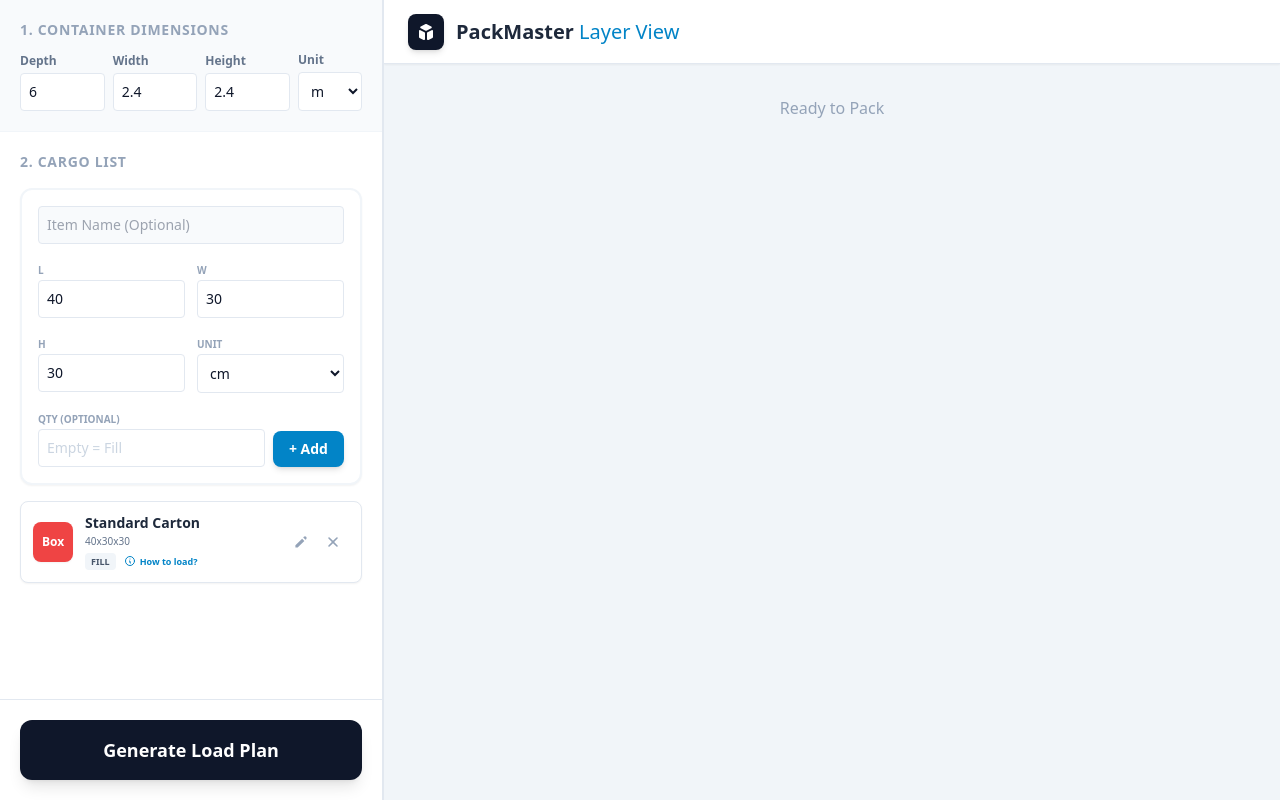
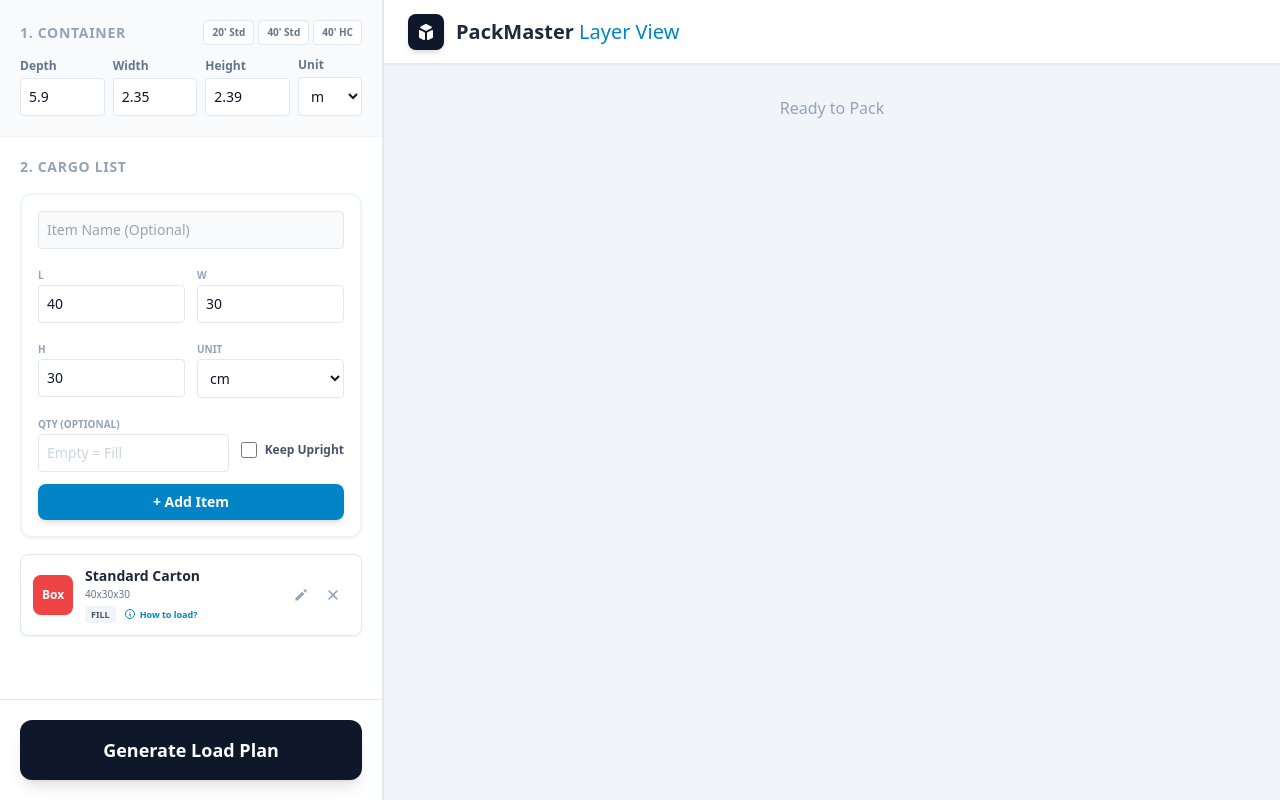
Before and after one commit to Ra-Kill/Container-Package-Loader, a React (Vite) app: page / in a window 1280 px wide. Built offline with nearby package versions, Linux system fonts and the light colour scheme.

Commit message:
Upright and prefilled dimesions

```diff
--- a/src/components/ControlPanel.tsx
+++ b/src/components/ControlPanel.tsx
@@ -15,16 +15,18 @@ const PALETTE = [
 ];
 
 const ControlPanel: React.FC<ControlPanelProps> = ({ onCalculate, isGenerating, onShowGuide }) => {
-  const [container, setContainer] = useState({ length: '6', width: '2.4', height: '2.4' });
+  const [container, setContainer] = useState({ length: '5.9', width: '2.35', height: '2.39' });
   const [containerUnit, setContainerUnit] = useState<Unit>('m');
 
   const [packages, setPackages] = useState<PackageType[]>([
-    { id: '1', name: 'Standard Carton', dimensions: { length: 40, width: 30, height: 30 }, quantity: 0, color: PALETTE[0] }
+    { id: '1', name: 'Standard Carton', dimensions: { length: 40, width: 30, height: 30 }, quantity: 0, color: PALETTE[0], keepUpright: false }
   ]);
 
   // Form State
   const [editingId, setEditingId] = useState<string | null>(null);
-  const [newPkg, setNewPkg] = useState({ length: '40', width: '30', height: '30', qty: '', name: '' });
+  const [newPkg, setNewPkg] = useState({
+      length: '40', width: '30', height: '30', qty: '', name: '', keepUpright: false
+  });
   const [pkgUnit, setPkgUnit] = useState<Unit>('cm');
 
   const convertToCm = (val: number, unit: Unit) => {
@@ -42,6 +44,14 @@ const ControlPanel: React.FC<ControlPanelProps> = ({ onCalculate, isGenerating,
     if (unit === 'in') return parseFloat((val / 2.54).toFixed(2));
     return parseFloat(val.toFixed(2));
   }
+
+  // PRESET LOGIC
+  const applyPreset = (type: '20' | '40' | '40hc') => {
+      setContainerUnit('m');
+      if (type === '20') setContainer({ length: '5.90', width: '2.35', height: '2.39' });
+      if (type === '40') setContainer({ length: '12.03', width: '2.35', height: '2.39' });
+      if (type === '40hc') setContainer({ length: '12.03', width: '2.35', height: '2.69' });
+  };
 
   const handleSavePackage = () => {
     const l = parseFloat(newPkg.length);
@@ -65,7 +75,8 @@ const ControlPanel: React.FC<ControlPanelProps> = ({ onCalculate, isGenerating,
                     ...p,
                     name: newPkg.name.trim() || p.name,
                     dimensions: dimsInCm,
-                    quantity: q
+                    quantity: q,
+                    keepUpright: newPkg.keepUpright
                 };
             }
             return p;
@@ -84,12 +95,13 @@ const ControlPanel: React.FC<ControlPanelProps> = ({ onCalculate, isGenerating,
             name: name,
             dimensions: dimsInCm,
             quantity: q,
-            color: color
+            color: color,
+            keepUpright: newPkg.keepUpright
         }]);
     }
 
     // Reset Form
-    setNewPkg({ length: '40', width: '30', height: '30', qty: '', name: '' });
+    setNewPkg({ length: '40', width: '30', height: '30', qty: '', name: '', keepUpright: false });
   };
 
   const handleEditPackage = (pkg: PackageType) => {
@@ -99,13 +111,14 @@ const ControlPanel: React.FC<ControlPanelProps> = ({ onCalculate, isGenerating,
         width: convertFromCm(pkg.dimensions.width, pkgUnit).toString(),
         height: convertFromCm(pkg.dimensions.height, pkgUnit).toString(),
         qty: (pkg.quantity === 0 || pkg.quantity === undefined) ? '' : pkg.quantity.toString(),
-        name: pkg.name
+        name: pkg.name,
+        keepUpright: !!pkg.keepUpright
     });
   };
 
   const handleCancelEdit = () => {
       setEditingId(null);
-      setNewPkg({ length: '40', width: '30', height: '30', qty: '', name: '' });
+      setNewPkg({ length: '40', width: '30', height: '30', qty: '', name: '', keepUpright: false });
   };
 
   const handleRemovePackage = (id: string) => {
@@ -130,8 +143,22 @@ const ControlPanel: React.FC<ControlPanelProps> = ({ onCalculate, isGenerating,
     <>
     <div className="bg-white flex flex-col h-full border-r border-slate-200 shadow-xl z-20 w-full">
       <div className="p-5 border-b border-slate-100 bg-slate-50">
-        <h2 className="text-sm font-bold text-slate-400 uppercase tracking-wider">1. Container Dimensions</h2>
-        <div className="flex items-center gap-2 mt-3">
+        <div className="flex justify-between items-center mb-3">
+             <h2 className="text-sm font-bold text-slate-400 uppercase tracking-wider">1. Container</h2>
+             <div className="flex gap-1">
+                <button onClick={() => applyPreset('20')} className="px-2 py-1 text-[10px] font-bold bg-white border border-slate-200 rounded hover:bg-slate-100 hover:text-brand-600 transition-colors text-slate-500">
+                    20' Std
+                </button>
+                <button onClick={() => applyPreset('40')} className="px-2 py-1 text-[10px] font-bold bg-white border border-slate-200 rounded hover:bg-slate-100 hover:text-brand-600 transition-colors text-slate-500">
+                    40' Std
+                </button>
+                <button onClick={() => applyPreset('40hc')} className="px-2 py-1 text-[10px] font-bold bg-white border border-slate-200 rounded hover:bg-slate-100 hover:text-brand-600 transition-colors text-slate-500">
+                    40' HC
+                </button>
+             </div>
+        </div>
+
+        <div className="flex items-center gap-2">
              <div className="flex-1">
                 <label className="text-xs text-slate-500 block mb-1 font-bold">Depth</label>
                 <input type="number" value={container.length} onChange={e => setContainer({...container, length: e.target.value})} className="w-full bg-white border border-slate-200 rounded p-2 text-sm font-medium focus:ring-2 ring-brand-500 outline-none" />
@@ -182,7 +209,9 @@ const ControlPanel: React.FC<ControlPanelProps> = ({ onCalculate, isGenerating,
                      </select>
                 </div>
              </div>
-             <div className="flex items-end gap-2">
+
+             {/* --- NEW: QTY + KEEP UPRIGHT ROW --- */}
+             <div className="flex items-end gap-3 mb-1">
                 <div className="flex-1">
                     <label className="text-[10px] uppercase text-slate-400 font-bold">Qty (Optional)</label>
                     <input
@@ -193,18 +222,32 @@ const ControlPanel: React.FC<ControlPanelProps> = ({ onCalculate, isGenerating,
                         className="w-full border border-slate-200 rounded p-2 text-sm placeholder:text-slate-300"
                     />
                 </div>
+                <div className="flex items-center h-10 pb-1">
+                     <label className="flex items-center gap-2 cursor-pointer select-none">
+                         <input
+                            type="checkbox"
+                            checked={newPkg.keepUpright}
+                            onChange={e => setNewPkg({...newPkg, keepUpright: e.target.checked})}
+                            className="w-4 h-4 text-brand-600 rounded focus:ring-brand-500 border-gray-300"
+                         />
+                         <span className="text-xs font-bold text-slate-600">Keep Upright</span>
+                     </label>
+                </div>
+             </div>
+
+             <div className="flex justify-end mt-3">
                 {editingId ? (
-                    <div className="flex gap-1">
-                        <button onClick={handleCancelEdit} className="bg-slate-200 text-slate-600 rounded-lg px-3 py-2 text-sm font-bold hover:bg-slate-300">
+                    <div className="flex gap-1 w-full">
+                        <button onClick={handleCancelEdit} className="flex-1 bg-slate-200 text-slate-600 rounded-lg py-2 text-sm font-bold hover:bg-slate-300">
                             Cancel
                         </button>
-                        <button onClick={handleSavePackage} className="bg-amber-500 text-white rounded-lg px-3 py-2 text-sm font-bold hover:bg-amber-600 shadow-sm">
+                        <button onClick={handleSavePackage} className="flex-1 bg-amber-500 text-white rounded-lg py-2 text-sm font-bold hover:bg-amber-600 shadow-sm">
                             Update
                         </button>
                     </div>
                 ) : (
-                    <button onClick={handleSavePackage} className="bg-brand-600 text-white rounded-lg px-4 py-2 text-sm font-bold hover:bg-brand-500 shadow-md shadow-brand-200 active:scale-95 transition-all">
-                        + Add
+                    <button onClick={handleSavePackage} className="w-full bg-brand-600 text-white rounded-lg py-2 text-sm font-bold hover:bg-brand-500 shadow-md shadow-brand-200 active:scale-95 transition-all">
+                        + Add Item
                     </button>
                 )}
              </div>
@@ -216,7 +259,6 @@ const ControlPanel: React.FC<ControlPanelProps> = ({ onCalculate, isGenerating,
                 <div key={p.id} className={`flex items-center justify-between bg-white border p-3 rounded-lg shadow-sm hover:shadow-md transition-shadow
                     ${editingId === p.id ? 'border-amber-400 ring-1 ring-amber-400 bg-amber-50' : 'border-slate-200'}`}>
                     <div className="flex items-center gap-3">
-                        {/* Colored Icon */}
                         <div className="w-10 h-10 rounded-lg flex items-center justify-center text-white font-bold text-xs shadow-sm shrink-0" style={{ backgroundColor: p.color }}>
                            Box
                         </div>
@@ -224,6 +266,7 @@ const ControlPanel: React.FC<ControlPanelProps> = ({ onCalculate, isGenerating,
                             <div className="font-bold text-sm text-slate-800 leading-tight truncate">{p.name}</div>
                             <div className="text-[10px] text-slate-500 mt-0.5">
                                 {p.dimensions.length}x{p.dimensions.width}x{p.dimensions.height}
+                                {p.keepUpright && <span className="ml-2 text-brand-600 font-bold bg-brand-50 px-1 rounded">↑ Upright</span>}
                             </div>
                             <div className="flex gap-2 mt-1">
                                 <span className="text-[9px] font-bold bg-slate-100 text-slate-600 px-1.5 py-0.5 rounded">
@@ -241,14 +284,10 @@ const ControlPanel: React.FC<ControlPanelProps> = ({ onCalculate, isGenerating,
                     </div>
                     <div className="flex items-center">
                         <button onClick={() => handleEditPackage(p)} className="text-slate-400 hover:text-amber-500 p-2" title="Edit Item">
-                            <svg xmlns="http://www.w3.org/2000/svg" className="h-4 w-4" viewBox="0 0 20 20" fill="currentColor">
-                                <path d="M13.586 3.586a2 2 0 112.828 2.828l-.793.793-2.828-2.828.793-.793zM11.379 5.793L3 14.172V17h2.828l8.38-8.379-2.83-2.828z" />
-                            </svg>
+                            <svg xmlns="http://www.w3.org/2000/svg" className="h-4 w-4" viewBox="0 0 20 20" fill="currentColor"><path d="M13.586 3.586a2 2 0 112.828 2.828l-.793.793-2.828-2.828.793-.793zM11.379 5.793L3 14.172V17h2.828l8.38-8.379-2.83-2.828z" /></svg>
                         </button>
                         <button onClick={() => handleRemovePackage(p.id)} className="text-slate-400 hover:text-red-500 p-2" title="Remove Item">
-                            <svg xmlns="http://www.w3.org/2000/svg" className="h-4 w-4" viewBox="0 0 20 20" fill="currentColor">
-                                <path fillRule="evenodd" d="M4.293 4.293a1 1 0 011.414 0L10 8.586l4.293-4.293a1 1 0 111.414 1.414L11.414 10l4.293 4.293a1 1 0 01-1.414 1.414L10 11.414l-4.293 4.293a1 1 0 01-1.414-1.414L8.586 10 4.293 5.707a1 1 0 010-1.414z" clipRule="evenodd" />
-                            </svg>
+                            <svg xmlns="http://www.w3.org/2000/svg" className="h-4 w-4" viewBox="0 0 20 20" fill="currentColor"><path fillRule="evenodd" d="M4.293 4.293a1 1 0 011.414 0L10 8.586l4.293-4.293a1 1 0 111.414 1.414L11.414 10l4.293 4.293a1 1 0 01-1.414 1.414L10 11.414l-4.293 4.293a1 1 0 01-1.414-1.414L8.586 10 4.293 5.707a1 1 0 010-1.414z" clipRule="evenodd" /></svg>
                         </button>
                     </div>
                 </div>
--- a/src/services/packingService.ts
+++ b/src/services/packingService.ts
@@ -2,17 +2,12 @@ import { Dimensions, PackageType, PackingInput, PackingResult, PlacedItem, Unit
 
 export const calculatePacking = (input: PackingInput): PackingResult => {
   const container = input.container;
-
-  // 1. Identify mode: Finite vs Infinite
-  // If ANY package has no quantity (or 0), we treat it as a "Fill" run for those items.
-  // We will prioritize items based on volume.
 
   const placedItems: PlacedItem[] = [];
   const itemsMap = new Map<string, PackageType>();
   input.packages.forEach(p => itemsMap.set(p.id, p));
 
   // Determine if we are in "Fill" mode or "List" mode
-  // We'll separate items into "Finite Supply" and "Infinite Supply"
   let infiniteTypes: PackageType[] = [];
   let finiteItems: { type: PackageType, id: string, vol: number }[] = [];
 
@@ -37,31 +32,20 @@ export const calculatePacking = (input: PackingInput): PackingResult => {
   );
   finiteItems.sort((a, b) => b.vol - a.vol);
 
-  // Coordinate system:
-  // x: Width (0 to container.width)
-  // y: Height (0 to container.height)
-  // z: Length/Depth (0 to container.length) - Pack from Back (0) to Front (Length)
-
+  // Coordinate system: x=Width, y=Height, z=Depth
   let anchors: {x: number, y: number, z: number}[] = [{ x: 0, y: 0, z: 0 }];
 
-  // Safety break for infinite loops
   const MAX_ITEMS = 5000;
   let iterations = 0;
 
-  // Function to try placing an item at an anchor
   const tryPlaceItem = (anchor: {x: number, y: number, z: number}, type: PackageType): PlacedItem | null => {
     const { length: L, width: W, height: H } = type.dimensions;
 
-    // We try all 6 permutations of (L, W, H) mapping to axes (z=depth, x=width, y=height)
-    // 1. Standard (L=z, W=x, H=y)
-    // 2. Standard Rotated (W=z, L=x, H=y)
-    // 3. On Side (L=z, H=x, W=y)
-    // 4. On Side Rotated (W=z, H=x, L=y) -> Wait, if W is depth, H is width, L is height
-    // 5. Upright (H=z, W=x, L=y)
-    // 6. Upright Rotated (H=z, L=x, W=y)
-
-    // Define the 6 dimensions as { l: depth, w: width, h: height }
-    const orientations = [
+    // All 6 permutations of (L, W, H) mapping to (depth, width, height)
+    // l = dimension along Z (depth)
+    // w = dimension along X (width)
+    // h = dimension along Y (height)
+    const allOrientations = [
         { l: L, w: W, h: H }, // Standard
         { l: W, w: L, h: H }, // Flat Rotated
         { l: L, w: H, h: W }, // On Side
@@ -70,10 +54,15 @@ export const calculatePacking = (input: PackingInput): PackingResult => {
         { l: H, w: L, h: W }, // Upright Rotated
     ];
 
-    // Filter duplicates to save cycles?
-    // For packing logic, it's cheap to just run them.
+    // --- CONSTRAINT LOGIC ---
+    // If keepUpright is true, we ONLY allow orientations where the resulting height (h)
+    // matches the package's original height (H).
+    // Note: We use a small epsilon for float comparison safety, though normally dims are ints.
+    const allowedOrientations = type.keepUpright
+        ? allOrientations.filter(o => Math.abs(o.h - H) < 0.1)
+        : allOrientations;
 
-    for (const orient of orientations) {
+    for (const orient of allowedOrientations) {
          // Bounds check
          if (anchor.x + orient.w > container.width) continue;
          if (anchor.y + orient.h > container.height) continue;
@@ -114,7 +103,6 @@ export const calculatePacking = (input: PackingInput): PackingResult => {
     iterations++;
 
     // Sort anchors: Deepest (smallest Z) -> Lowest (smallest Y) -> Leftmost (smallest X)
-    // Actually, we want to fill the back wall first. So smallest Z is priority #1.
     anchors.sort((a, b) => {
         if (Math.abs(a.z - b.z) > 0.1) return a.z - b.z;
         if (Math.abs(a.y - b.y) > 0.1) return a.y - b.y;
@@ -125,7 +113,7 @@ export const calculatePacking = (input: PackingInput): PackingResult => {
     let placed: PlacedItem | null = null;
     let usedFiniteIndex = -1;
 
-    // 1. Try to fit remaining Finite items (biggest first)
+    // 1. Try to fit remaining Finite items
     for (let i = 0; i < finiteItems.length; i++) {
         placed = tryPlaceItem(currentAnchor, finiteItems[i].type);
         if (placed) {
@@ -134,7 +122,7 @@ export const calculatePacking = (input: PackingInput): PackingResult => {
         }
     }
 
-    // 2. If no finite item fits (or none left), try Infinite items (biggest first)
+    // 2. If no finite item fits, try Infinite items
     if (!placed && infiniteTypes.length > 0) {
         for (const type of infiniteTypes) {
             placed = tryPlaceItem(currentAnchor, type);
@@ -143,7 +131,6 @@ export const calculatePacking = (input: PackingInput): PackingResult => {
     }
 
     if (placed) {
-        // Confirm placement
         placedItems.push(placed);
         if (usedFiniteIndex !== -1) {
             finiteItems.splice(usedFiniteIndex, 1);
@@ -152,34 +139,23 @@ export const calculatePacking = (input: PackingInput): PackingResult => {
         // Remove used anchor
         anchors.shift();
 
-        // Add new candidate anchors derived from this placement
-        // 1. Top of box
-        anchors.push({ x: placed.x, y: placed.y + placed.height, z: placed.z });
-        // 2. Right of box
-        anchors.push({ x: placed.x + placed.width, y: placed.y, z: placed.z });
-        // 3. Front of box
-        anchors.push({ x: placed.x, y: placed.y, z: placed.z + placed.length });
-
-        // Optimization: Filter invalid or contained anchors immediately to keep array small?
-        // For simplicity in this heuristic, we let the loop handle skips.
+        // Add new candidate anchors
+        anchors.push({ x: placed.x, y: placed.y + placed.height, z: placed.z }); // Top
+        anchors.push({ x: placed.x + placed.width, y: placed.y, z: placed.z }); // Right
+        anchors.push({ x: placed.x, y: placed.y, z: placed.z + placed.length }); // Front
     } else {
-        // Nothing fits at this anchor at all. Discard it.
         anchors.shift();
     }
   }
 
-  // Calculate Volume Stats
   const totalVol = container.length * container.width * container.height;
   const usedVol = placedItems.reduce((acc, item) => acc + (item.width * item.height * item.length), 0);
-
-  // Identify Layers (Unique Z coordinates)
-  // Round to 1 decimal place to group micro-steps (e.g. 40.0 vs 40.00001)
   const uniqueZ = Array.from(new Set(placedItems.map(p => parseFloat(p.z.toFixed(1))))).sort((a, b) => a - b);
 
   return {
     containerDimensions: container,
     placedItems,
-    unplacedItems: [], // Simplification: we don't track unplaced finite items in this heuristic strictly
+    unplacedItems: [],
     volumeUtilization: totalVol > 0 ? (usedVol / totalVol) * 100 : 0,
     totalItemsPacked: placedItems.length,
     layers: uniqueZ
--- a/src/types.ts
+++ b/src/types.ts
@@ -1,41 +1,48 @@
-export type Unit = 'm' | 'cm' | 'mm' | 'in' | 'ft';
+export type Unit = 'm' | 'cm' | 'ft' | 'in';
 
 export interface Dimensions {
-  length: number; // Depth
-  width: number;  // Side-to-side
-  height: number; // Vertical
+  length: number;
+  width: number;
+  height: number;
 }
 
 export interface PackageType {
   id: string;
   name: string;
   dimensions: Dimensions;
-  quantity?: number; // Optional. If undefined/0, assume infinite/fill mode.
+  quantity?: number; // 0 or undefined means "Infinite/Fill"
   color: string;
+  keepUpright?: boolean; // <--- NEW FIELD
+}
+
+export interface Container {
+  length: number;
+  width: number;
+  height: number;
+}
+
+export interface PackingInput {
+  container: Container;
+  packages: PackageType[];
 }
 
 export interface PlacedItem {
   x: number;
   y: number;
   z: number;
-  width: number;  // dimension along x
-  height: number; // dimension along y
-  length: number; // dimension along z
+  width: number;
+  height: number;
+  length: number;
   packageId: string;
   color: string;
   label: string;
 }
 
 export interface PackingResult {
-  containerDimensions: Dimensions;
+  containerDimensions: Container;
   placedItems: PlacedItem[];
   unplacedItems: PackageType[];
   volumeUtilization: number;
   totalItemsPacked: number;
-  layers: number[]; // Unique Z coordinates
+  layers: number[];
 }
-
-export interface PackingInput {
-  container: Dimensions;
-  packages: PackageType[];
-}
```
